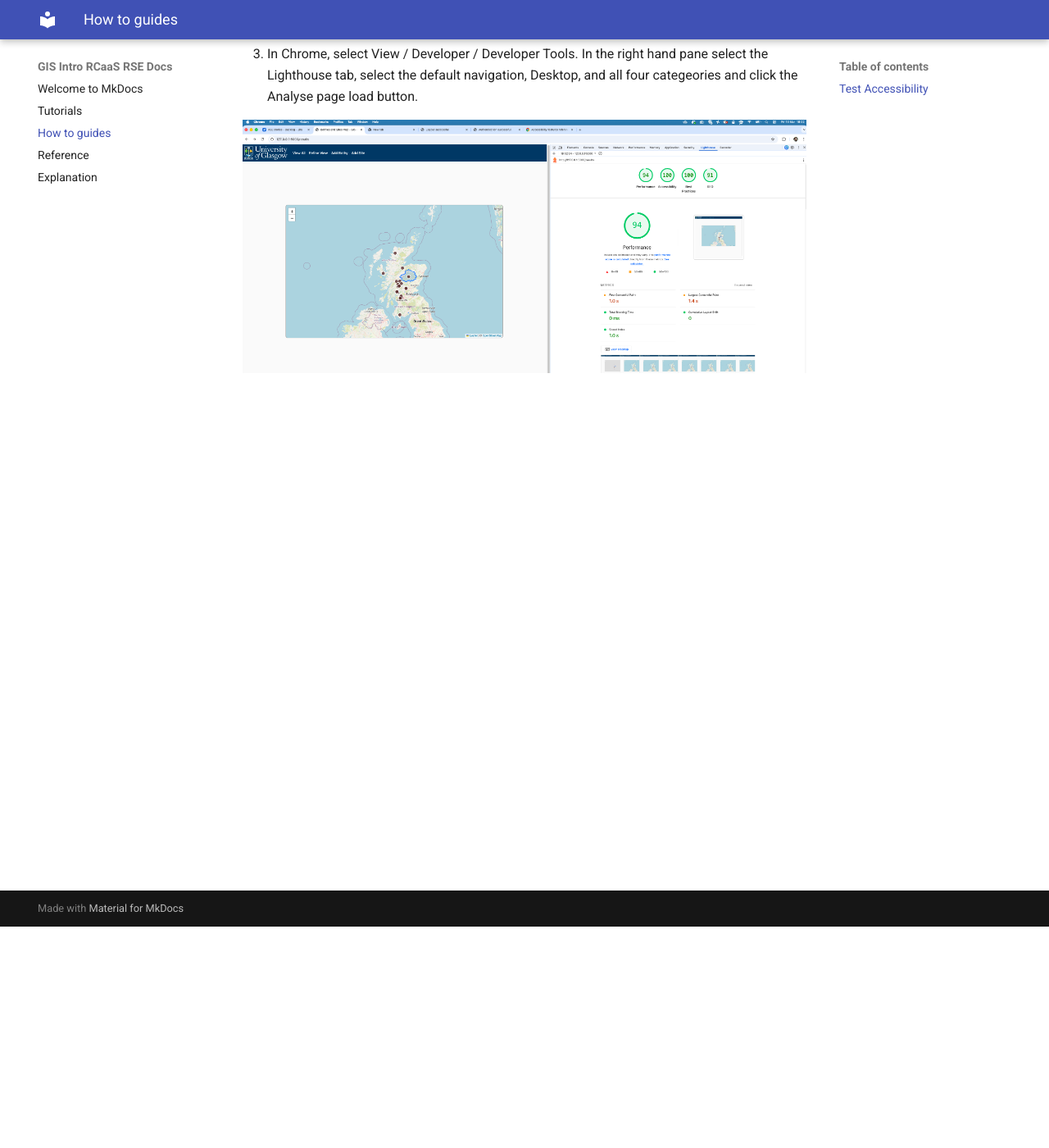
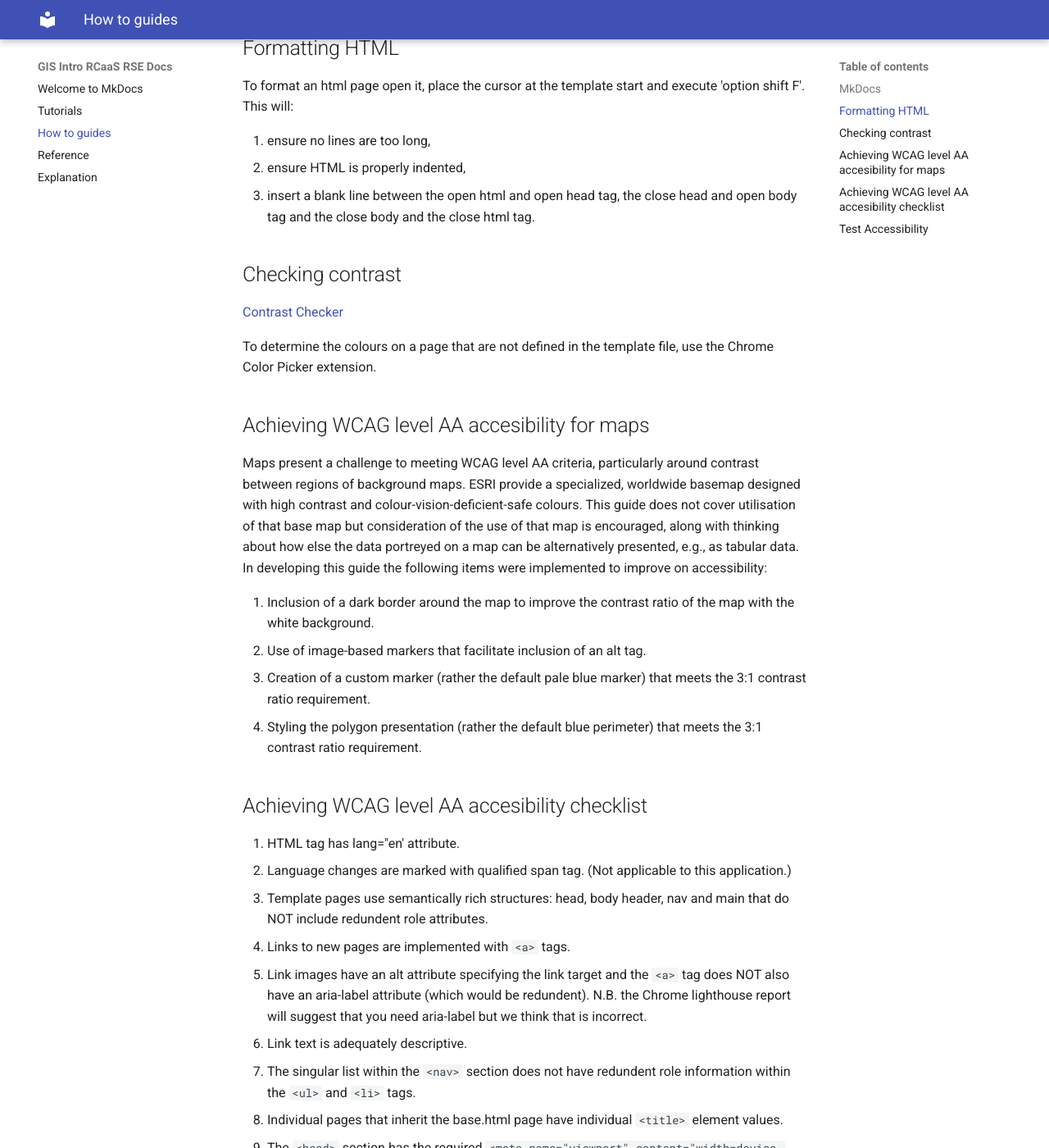
Before and after one commit to University-of-Glasgow-Public/gis-intro-rcaas-rse, an MkDocs documentation site: the page built from docs/how-to-guides.md, in a window 1280 px wide and 1400 px high, scrolled down 270 px. Shown: the whole window at 82% size. Built offline with MkDocs 1.6.1 and Material for MkDocs 9.7.7, drawn with Linux system fonts in a browser that asks for light colours; some of the changed text lies outside the part shown.

Commit message:
Added custom icons and how to content

````diff
--- a/app.py
+++ b/app.py
@@ -128,7 +128,7 @@ def addsite():
     result = request.form
     longitude = result["Longitude"]
     latitude = result["Latitude"]
-    name = result["Name"]
+    name = result["SiteName"]
     polygon = [build_polygon(longitude,latitude)]
     site = {
         "type": "Feature",
--- a/docs/how-to-guides.md
+++ b/docs/how-to-guides.md
@@ -1,3 +1,51 @@
+## MkDocs
+```
+mkdocs gh-deploy
+```
+
+## Formatting HTML
+
+To format an html page open it, place the cursor at the template start and execute 'option shift F'.
+This will:
+
+1. ensure no lines are too long,
+2. ensure HTML is properly indented,
+3. insert a blank line between the open html and open head tag, the close head and open body tag
+and the close body and the close html tag.
+
+## Checking contrast
+
+[Contrast Checker](https://webaim.org/resources/contrastchecker/)
+
+To determine the colours on a page that are not defined in the template file, use the Chrome Color Picker extension.
+
+## Achieving WCAG level AA accesibility for maps
+
+Maps present a challenge to meeting WCAG level AA criteria, particularly around contrast between regions of background maps. ESRI provide a specialized, worldwide basemap designed with high contrast and colour-vision-deficient-safe colours. This guide does not cover utilisation of that base map but consideration of the use of that map is encouraged, along with thinking about how else the data portreyed on a map can be alternatively presented, e.g., as tabular data. In developing this guide the following items were implemented to improve on accessibility:
+
+1. Inclusion of a dark border around the map to improve the contrast ratio of the map with the white background.
+2. Use of image-based markers that facilitate inclusion of an alt tag.
+3. Creation of a custom marker (rather the default pale blue  marker) that meets the 3:1 contrast ratio requirement.
+4. Styling the polygon presentation (rather the default blue perimeter) that meets the 3:1 contrast ratio requirement.
+
+## Achieving WCAG level AA accesibility checklist
+
+1. HTML tag has lang="en' attribute.
+2. Language changes are marked with qualified span tag. (Not applicable to this application.)
+3. Template pages use semantically rich structures: head, body header, nav and main that do NOT include redundent role attributes.
+4. Links to new pages are implemented with `<a>` tags.
+5. Link images have an alt attribute specifying the link target and the `<a>` tag does NOT also have an aria-label attribute (which would be redundent). N.B. the Chrome lighthouse report will suggest that you need aria-label
+but we think that is incorrect.
+6. Link text is adequately descriptive.
+7. The singular list within the `<nav>` section does not have redundent role information within the `<ul>` and `<li>` tags.
+8. Individual pages that inherit the base.html page have individual `<title>` element values.
+9. The `<head>` section has the required `<meta name="viewport" content="width=device-width, initial-scale=1.0">` specification that does not disable zooming, and also has the recommended `<meta charset="UTF-8">` specification.
+10. Form fields have `<label>` tags.
+11. Colour is not the only visual means of conveying information, indicating an action, prompting a response, or distinguishing a visual element, and the visual presentation of text and images of text has a contrast ratio of at least 4.5:1 (header section blue and white contrast is 11.97:1).
+12. The map has sufficient contrast to the background if no border is present or to the border if a border is present.
+13. All layers added to the map have sufficient 3:1 constrast ratio with the background map.
+14. Markers on the map have an alt tag and can be tabbed through.
+
 ## Test Accessibility
 
 1. Tab through the site (i.e., without using the mouse) to check the order is natural and all items can be accessed.
--- a/static/css/main.css
+++ b/static/css/main.css
@@ -14,7 +14,7 @@ header {
   height: 600px;
   margin: 20px;
   padding: 10px;
-  border: 1px solid #666;
+  border: 4px solid #003865;
   border-radius: 8px;
 }
 
````
Also changed, not shown: docs/tutorials.md (+0 -13 lines), site/how-to-guides/index.html, site/tutorials/index.html, static/images/red_marker.png (added), static/images/red_marker_2.png (added), static/images/uog_blue_marker.png (added), 9 other files.
